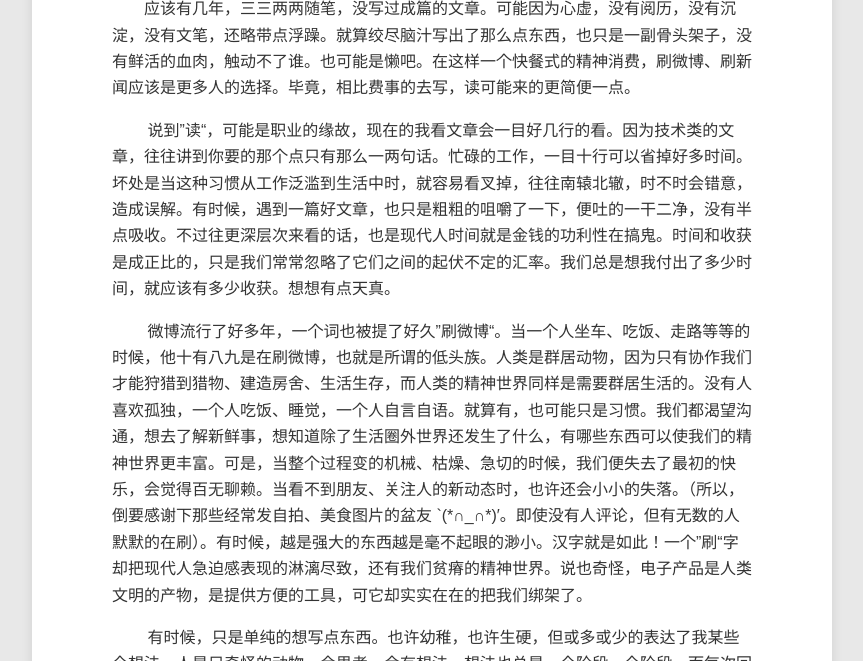
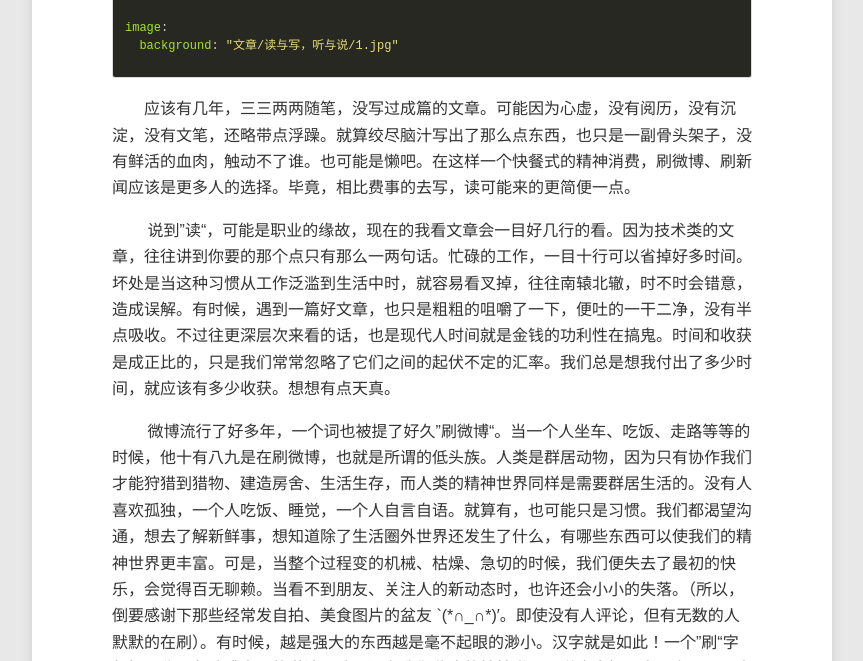
Before and after one commit to icielo/icielo.github.com, a Jekyll site: the page built from _posts/2016-04-06-读与写，听与说.md, in a window 1280 px wide and 900 px high, scrolled down 850 px, cut to the strip 239-900 px from the top of the window. Shown: the whole strip, without its empty margins (208-1071 px from the left). Built offline with Jekyll 4.4.1, drawn with Linux system fonts in a browser that asks for light colours.

Commit message:
Update 2016-04-06-读与写，听与说.md

```diff
--- a/_posts/2016-04-06-读与写，听与说.md
+++ b/_posts/2016-04-06-读与写，听与说.md
@@ -11,6 +11,10 @@ image:
 <figure class="center">
 	<a href="文章/读与写，听与说/1.jpg"><img src="文章/读与写，听与说/1.jpg" alt=""></a>
 </figure>
+{% highlight yaml %}
+image:
+  background: "文章/读与写，听与说/1.jpg"
+{% endhighlight %}
 
 <p style="margin-top: 0px; margin-bottom: 16px; padding: 0px; color: rgb(51, 51, 51); font-family: Arial, &quot;Microsoft YaHei&quot;; line-height: 26.4px; white-space: normal; widows: 1; text-indent: 2em;">
     应该有几年，三三两两随笔，没写过成篇的文章。可能因为心虚，没有阅历，没有沉淀，没有文笔，还略带点浮躁。就算绞尽脑汁写出了那么点东西，也只是一副骨头架子，没有鲜活的血肉，触动不了谁。也可能是懒吧。在这样一个快餐式的精神消费，刷微博、刷新闻应该是更多人的选择。毕竟，相比费事的去写，读可能来的更简便一点。
```
